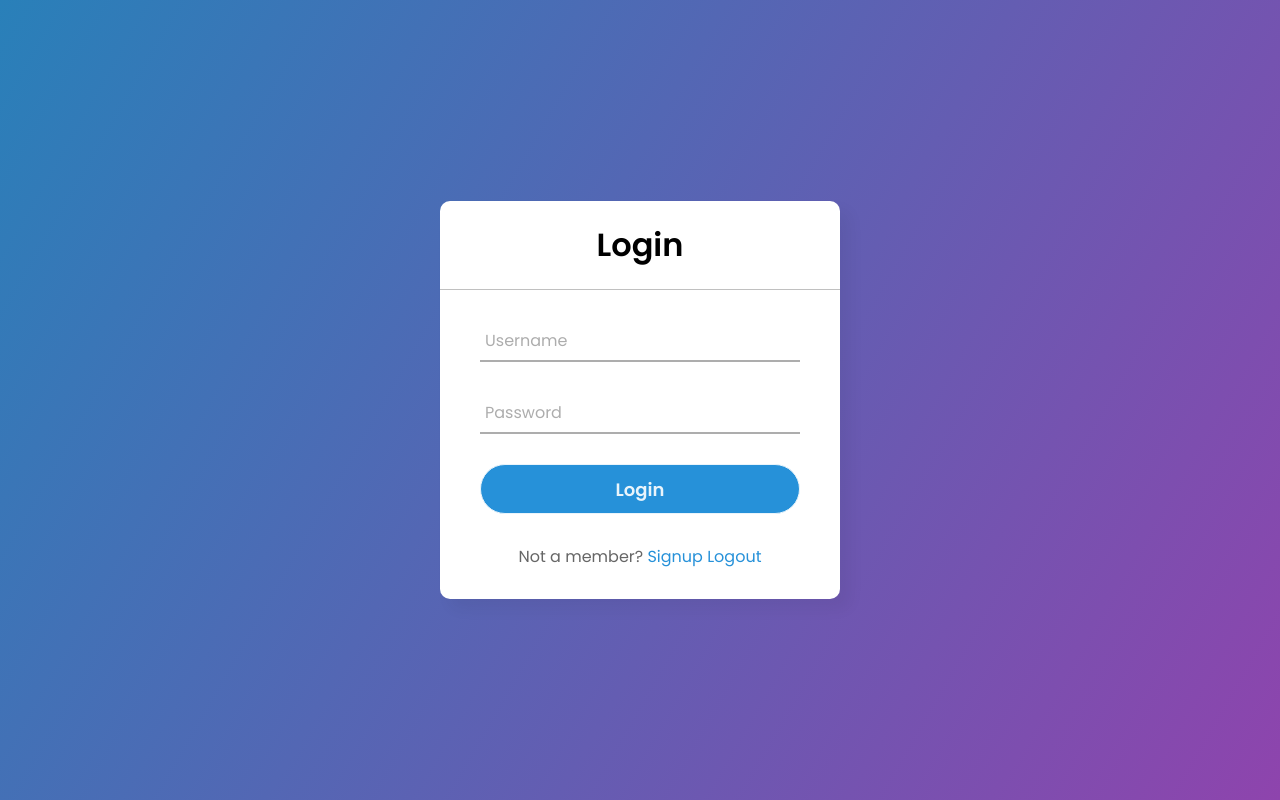
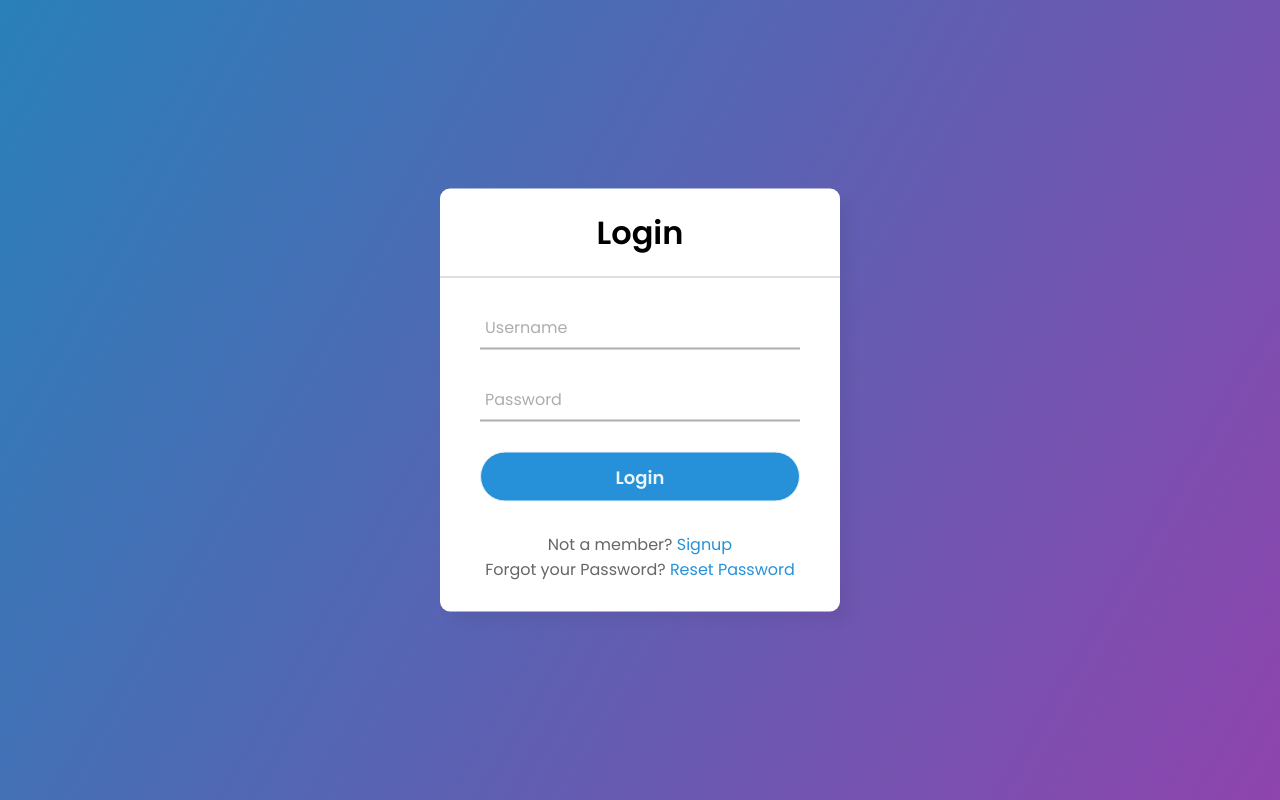
Before and after one commit to prash60403/Authentification_project2, a Django app: page /login/ in a window 1280 px wide. Run offline with Django 5.2, Linux system fonts and the light colour scheme.

Commit message:
passreset

```diff
--- a/AuthenticationProject/Core/urls.py
+++ b/AuthenticationProject/Core/urls.py
@@ -5,6 +5,9 @@ urlpatterns = [
     path('', views.Home, name='home'),
     path('register/', views.RegisterView, name='register'),
     path('login/', views.LoginView, name='login'),
-    path('logout/', views.LogoutView, name='logout')
+    path('logout/', views.LogoutView, name='logout'),
+    path('forgot-password/', views.ForgotPassword, name='forgot-password'),
+    path('password-reset-sent/<str:reset_id>/', views.PasswordResetSent, name='password-reset-sent'),
+    path('reset-password/<str:reset_id>/', views.ResetPassword, name='reset-password'),
 
 ]
--- a/AuthenticationProject/Core/views.py
+++ b/AuthenticationProject/Core/views.py
@@ -74,3 +74,12 @@ def LogoutView(request):
 
     # redirect to login page after logout
     return redirect('login')
+
+def ForgotPassword(request):
+    return render(request, 'forgot_password.html')
+
+def PasswordResetSent(request, reset_id):
+    return render(request, 'password_reset_sent.html')
+
+def ResetPassword(request, reset_id):
+    return render(request, 'reset_password.html')
--- a/AuthenticationProject/templates/login.html
+++ b/AuthenticationProject/templates/login.html
@@ -39,8 +39,7 @@
         <input type="submit" value="Login">
         <div class="signup_link">
           Not a member? <a href="{% url 'register' %}">Signup</a>
-          <a href="{% url 'logout' %}">Logout</a>
-
+          <p>Forgot your Password? <a href="{% url 'forgot-password' %}">Reset Password</a></p>
         </div>
       </form>
     </div>
```
Also changed, not shown: AuthenticationProject/db.sqlite3.
